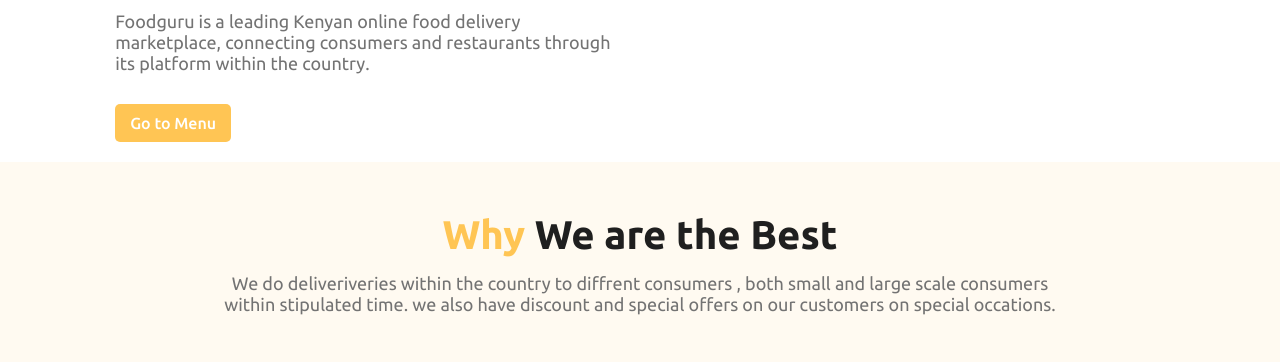
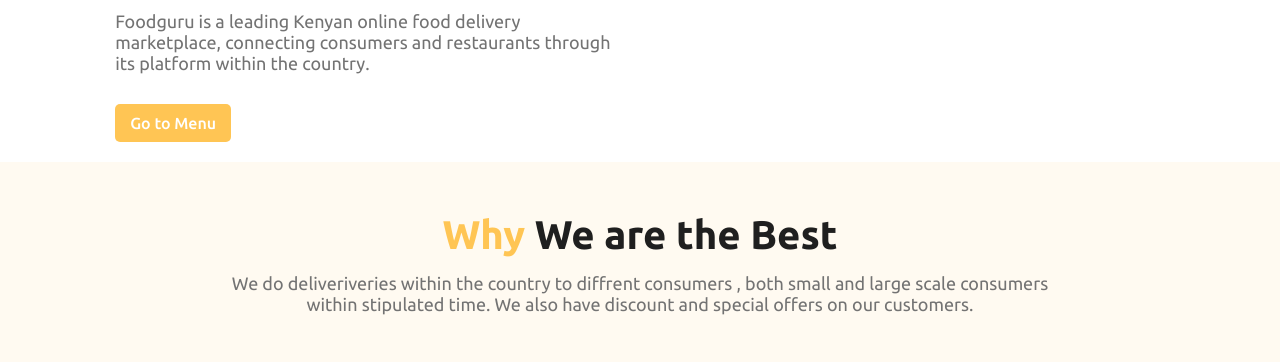
Before and after one commit to Kenrick99/Phase1-Project, a website: page index.html in a window 1280 px wide. Shown: the part 340-702 px from the top of the page. Drawn offline with Linux system fonts and the light colour scheme; files whose address does not match are found by name.

Commit message:
change delivery report

```diff
--- a/index.html
+++ b/index.html
@@ -56,7 +56,7 @@
       <div class="top">
         <h2><span class="yellow">Why</span> We are the Best</h2>
         <p>
-          We do deliveriveries within the country to diffrent consumers , both small and large scale consumers within stipulated time. we also have discount and special offers on our customers on special occations.
+          We do deliveriveries within the country to diffrent consumers , both small and large scale consumers within stipulated time. We also have discount and special offers on our customers.
         </p>
       </div>
 
```
